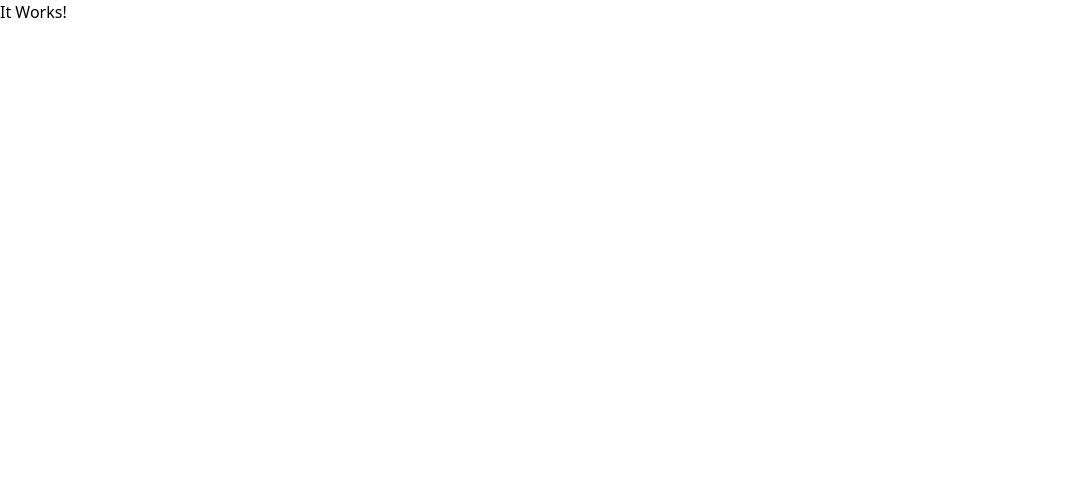
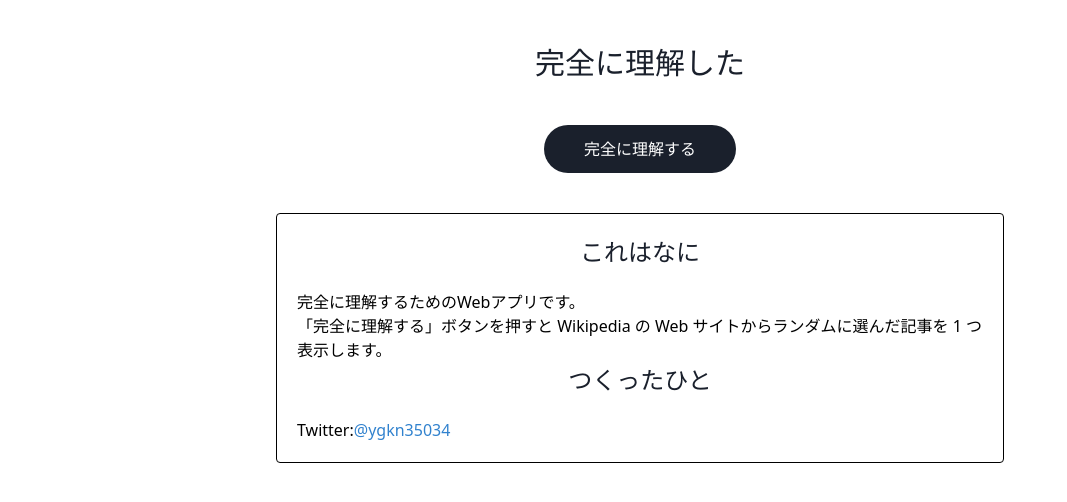
Before and after one commit to ygkn/completely-understand, a Next.js app: page / in a window 1280 px wide. Shown: the top 502 px of the page, without its empty margins (0-1067 px from the left). Built offline with nearby package versions, Linux system fonts and the light colour scheme.

Commit message:
Add index.tsx

```diff
--- a/package.json
+++ b/package.json
@@ -17,6 +17,7 @@
     "next-seo": "^4.6.0",
     "react": "16.13.1",
     "react-dom": "16.13.1",
+    "react-share": "^4.2.0",
     "tailwindcss": "^1.4.6"
   },
   "devDependencies": {
--- a/src/pages/index.tsx
+++ b/src/pages/index.tsx
@@ -1,3 +1,114 @@
-const IndexPage: React.FC = () => <h1>It Works!</h1>;
+import { NextPage } from 'next';
+import { NextSeo } from 'next-seo';
+import { TwitterShareButton } from 'react-share';
+
+import { useRandomWikipedia } from '../hooks';
+
+type ComponentProps = Omit<
+  ReturnType<typeof useRandomWikipedia>,
+  'drawNext'
+> & {
+  showResult: () => unknown;
+};
+
+const Component: React.FC<ComponentProps> = ({ showResult, pageInfo }) => (
+  <div className="max-w-3xl mx-auto flex flex-col items-center px-5">
+    <NextSeo title="完全に理解した" titleTemplate="%s" />
+    <header>
+      <h1 className="sm:text-3xl text-2xl font-medium title-font text-center text-gray-900 m-10">
+        完全に理解した
+      </h1>
+    </header>
+    <button
+      className="bg-gray-900 text-white py-3 px-10 rounded-full focus:outline-none focus:shadow-outline"
+      onClick={showResult}
+      type="button"
+    >
+      完全に理解する
+    </button>
+    {pageInfo !== undefined && (
+      <section className="my-10 w-full">
+        <p className="text-xl font-bold text-center">
+          <span role="img" aria-label="クラッカー">
+            🎉
+          </span>
+          おめでとう！
+          <span role="img" aria-label="クラッカー">
+            🎉
+          </span>
+          {/* eslint-disable-next-line react/jsx-one-expression-per-line */}
+          <br />「{pageInfo.title}」<br />
+          を完全に理解した！
+        </p>
+
+        <p className="my-5 text-center">みんなに自慢しよう！</p>
+        <p className="my-5 text-center">
+          <TwitterShareButton
+            url={`https://completely-understand.ygkn.dev/?pageid=${pageInfo.pageid}`}
+            title={`「${pageInfo.title}」を完全に理解した！🎉`}
+            className="bg-blue-500 text-white py-2 px-5 rounded-full focus:outline-none focus:shadow-outline"
+            resetButtonStyle={false}
+          >
+            Twitter でシェア
+          </TwitterShareButton>
+        </p>
+
+        <blockquote className="px-5 my-5 relative w-full">
+          <div
+            className="absolute top-0 left-0 text-gray-800 font-bold text-3xl leading-none"
+            aria-hidden="true"
+          >
+            “
+          </div>
+          <p>{pageInfo.extract}</p>
+          <p className="text-right">
+            出典:
+            <a
+              href={`https://ja.wikipedia.org/?curid=${pageInfo.pageid}`}
+              className="text-blue-600 hover:underline"
+            >
+              フリー百科事典『ウィキペディア（Wikipedia）』
+            </a>
+          </p>
+          <div
+            className="absolute bottom-0 right-0 text-gray-800 font-bold text-3xl leading-none"
+            aria-hidden="true"
+          >
+            ”
+          </div>
+        </blockquote>
+      </section>
+    )}
+
+    <section className="my-10 w-full border border-solid border-current rounded p-5">
+      <h1 className="sm:text-2xl text-xl font-medium title-font text-center text-gray-900 mb-5">
+        これはなに
+      </h1>
+      <p>完全に理解するためのWebアプリです。</p>
+      <p>
+        「完全に理解する」ボタンを押すと Wikipedia の Web
+        サイトからランダムに選んだ記事を 1 つ表示します。
+      </p>
+      <h1 className="sm:text-2xl text-xl font-medium title-font text-center text-gray-900 mb-5">
+        つくったひと
+      </h1>
+      <p>
+        Twitter:
+        <a
+          className="text-blue-600 hover:underline"
+          href="https://twitter.com/ygkn35034"
+        >
+          @ygkn35034
+        </a>
+      </p>
+    </section>
+  </div>
+);
+
+const IndexPage: NextPage = () => {
+  const { drawNext, pageInfo, error } = useRandomWikipedia();
+
+  return <Component pageInfo={pageInfo} error={error} showResult={drawNext} />;
+};
 
 export default IndexPage;
```
Also changed, not shown: 1 other file (tests, documents, lock files or other folders).
